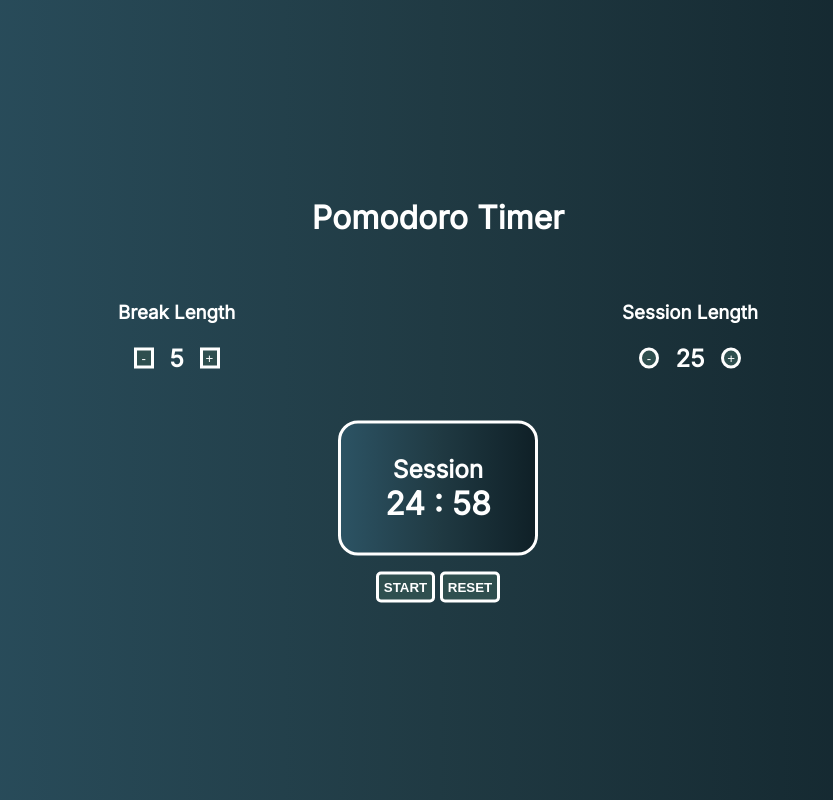
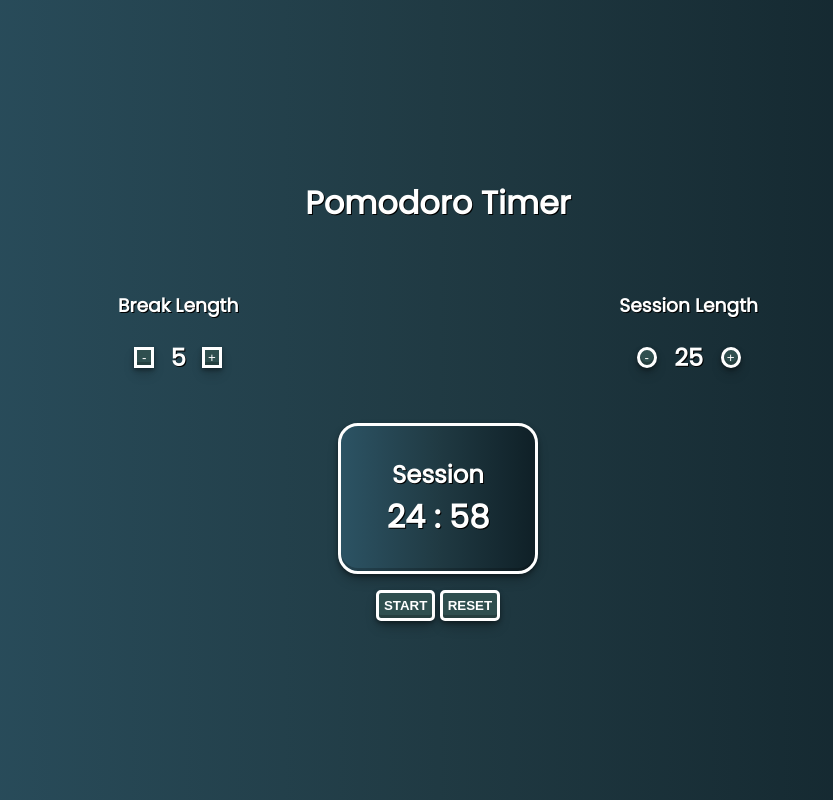
Before and after one commit to drainerr/25-5-Clock, a plain HTML site: page index.html in a window 1280 px wide. Both pictures are taken after a click on the button "START". Shown: the whole page, without its empty margins (202-1035 px from the left). Drawn offline with Linux system fonts and the light colour scheme.

Commit message:
add audios

```diff
--- a/index.html
+++ b/index.html
@@ -6,6 +6,8 @@
     <meta name="viewport" content="width=device-width, initial-scale=1.0">
     <title>Pomodoro (25+5 clock)</title>
     <link rel="stylesheet" href="style/style.css">
+    <link rel="icon" href="./img/favicon.png">
+
 </head>
 <body>
     <div id="pomodoro">
@@ -16,7 +18,6 @@
             <div id="break">
                 <h3 id="break-label">Break Length</h3>
                 <div id="break-content">
-                    <audio id="audio" src="./sound/Clock.mp3"></audio>
                     <button id="break-decrement">-</button>
                     <h4 id="break-length">5</h4>
                     <button id="break-increment">+</button>
--- a/js/index.js
+++ b/js/index.js
@@ -8,9 +8,11 @@ const breakDec = document.getElementById('break-decrement');
 const sesInc = document.getElementById('session-increment');
 const sesDec =document.getElementById('session-decrement');
 const label = document.getElementById('timer-label');
-const audio = document.getElementById('audio');
 
 let minutes,seconds;
+let breakIsOver = new Audio('./audio/Break.mp3');
+let sessionIsOver = new Audio('./audio/Session.mp3')
+
 const defTimerState = ()=> {
     label.innerHTML = 'Session';
     timeLeft.innerHTML = '25 : 00';
@@ -36,9 +38,7 @@ const sesIncDecHandler = ()=> {
     if(sessionValue.innerHTML < 1)
         sessionValue.innerHTML = 1;
     minutes = sessionValue.innerHTML;
-    timeLeft.innerHTML =
-    `${minutes < 10 && minutes > 0 ? minutes = '0' + minutes : minutes} : 00`;
-
+    timeLeft.innerHTML = `${minutes < 10 && minutes > 0 ? minutes = '0' + minutes : minutes} : 00`;
 }
 
 sesInc.addEventListener('click', ()=>{
@@ -70,7 +70,12 @@ breakDec.addEventListener('click', () => {
     breakIncDecHandler();
 })
 
-const timerFoo = (sesBreakVal, callBack) => {
+/* Implementing a function for Session and Break timers.
+        The first parameter will represent the value of Session/Break in minutes,
+        the Second one - callback function
+        and the third one - audio that will notify the client that Session/Break is over.
+*/
+const timerFoo = (sesBreakVal, callBack, audio) => {
     disableButtons(true);
     minutes= sesBreakVal.innerText-1;
     seconds = `${isBreakStarted ? 59 : 60}`
@@ -82,23 +87,22 @@ const timerFoo = (sesBreakVal, callBack) => {
             minutes--;
             if(minutes < 0){
                 clearInterval(timer)
+                audio.play()
                 callBack();
             }
         }
         if(minutes < 10 && minutes >= 0){
-            timeLeft.innerHTML =
-            `${timeLeft.innerHTML.substr(0,1).includes(0) && '0'+minutes} :
-             ${seconds < 10 ? seconds = '0' + seconds : seconds}`
+            timeLeft.innerHTML = `${timeLeft.innerHTML.substr(0,1).includes(0) && '0'+minutes} : ${seconds < 10 ? seconds = '0' + seconds : seconds}`
         } else
             timeLeft.innerHTML = `${minutes} : ${seconds < 10 ? seconds = '0' + seconds : seconds}`
     },1000)
 }
 
 startTimer.addEventListener('click',  () => {
-    timerFoo(sessionValue, breakHandler)
+    timerFoo(sessionValue, breakHandler, sessionIsOver)
 })
 
-const resetFoo = () => {
+const resetHandler = () => {
     defTimerState();
     disableButtons(false);
 }
@@ -108,11 +112,10 @@ let isBreakStarted = false;
 const breakHandler = () => {
     isBreakStarted = true;
     label.innerText = 'Break';
-    audio.play();
-    timerFoo(breakValue,resetFoo);
+    timerFoo(breakValue, resetHandler, breakIsOver);
 }
 
 reset.addEventListener('click', ()=>{
     clearInterval(timer);
-    resetFoo();
+    resetHandler();
 })
--- a/style/style.scss
+++ b/style/style.scss
@@ -1,4 +1,4 @@
-@import url('https://fonts.googleapis.com/css2?family=Inter&display=swap');
+@import url('https://fonts.googleapis.com/css2?family=Poppins&display=swap');
 *{
     margin:0;
     padding:0;
@@ -9,8 +9,9 @@ body{
     border-radius:20px;background: #0F2027;
     background: -webkit-linear-gradient(to right, #2C5364, #203A43, #0F2027);
     background: linear-gradient(to right, #2C5364, #203A43, #0F2027);
-    font-family: 'Inter', sans-serif;
+    font-family: 'Poppins', sans-serif;
     font-weight:lighter;
+    text-shadow: 1px 1px black;
     color:white;
     #pomodoro{
         display:flex;
@@ -45,6 +46,7 @@ body{
                         border:white solid;
                         color:white;
                         background-color:darkslategrey;
+                        box-shadow: rgba(0, 0, 0, 0.4) 0px 2px 4px, rgba(0, 0, 0, 0.3) 0px 7px 13px -3px, rgba(0, 0, 0, 0.2) 0px -3px 0px inset;
                         &:active{
                             background-color:green;
                         }
@@ -66,6 +68,7 @@ body{
                         color:white;
                         border-radius:50%;
                         background-color:darkslategrey;
+                        box-shadow: rgba(0, 0, 0, 0.4) 0px 2px 4px, rgba(0, 0, 0, 0.3) 0px 7px 13px -3px, rgba(0, 0, 0, 0.2) 0px -3px 0px inset;
                         &:active{
                             background-color:green;
                         }
@@ -82,6 +85,7 @@ body{
             border-radius:20px;background: #0F2027;
             background: -webkit-linear-gradient(to right, #2C5364, #203A43, #0F2027);
             background: linear-gradient(to right, #2C5364, #203A43, #0F2027);
+            box-shadow: rgba(0, 0, 0, 0.4) 0px 2px 4px, rgba(0, 0, 0, 0.3) 0px 7px 13px -3px, rgba(0, 0, 0, 0.2) 0px -3px 0px inset;
             #time-left{
                 font-size:32px;
             }
@@ -95,6 +99,7 @@ body{
                 border:white solid;
                 color:white;
                 background-color:darkslategrey;
+                box-shadow: rgba(0, 0, 0, 0.4) 0px 2px 4px, rgba(0, 0, 0, 0.3) 0px 7px 13px -3px, rgba(0, 0, 0, 0.2) 0px -3px 0px inset;
                 &:active{
                     background-color:green;
                 }
```
Also changed, not shown: img/favicon.png (added), img/photo-1624821588855-a3ffb0b050ff.jpg (added), style/style.css, 5 other files.
